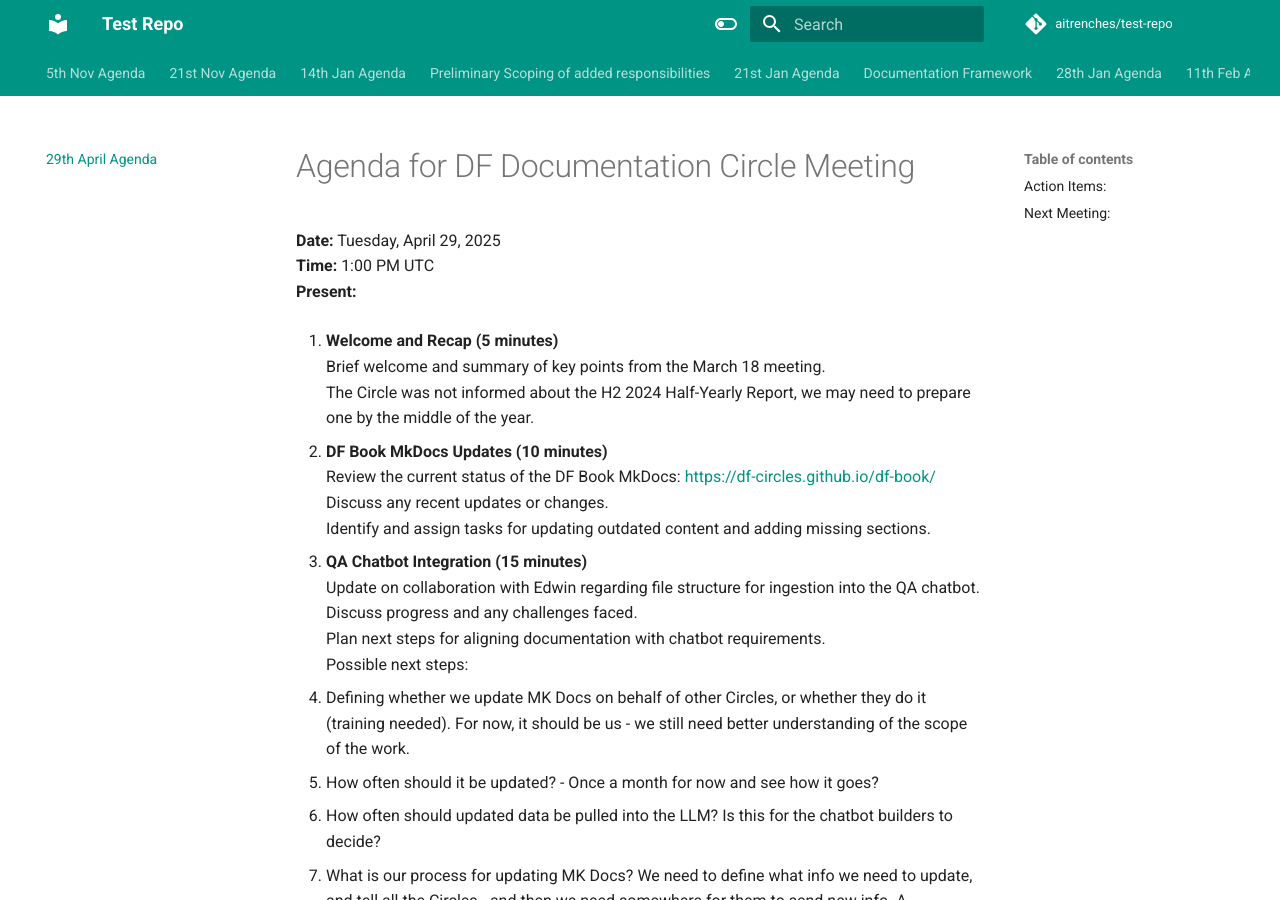
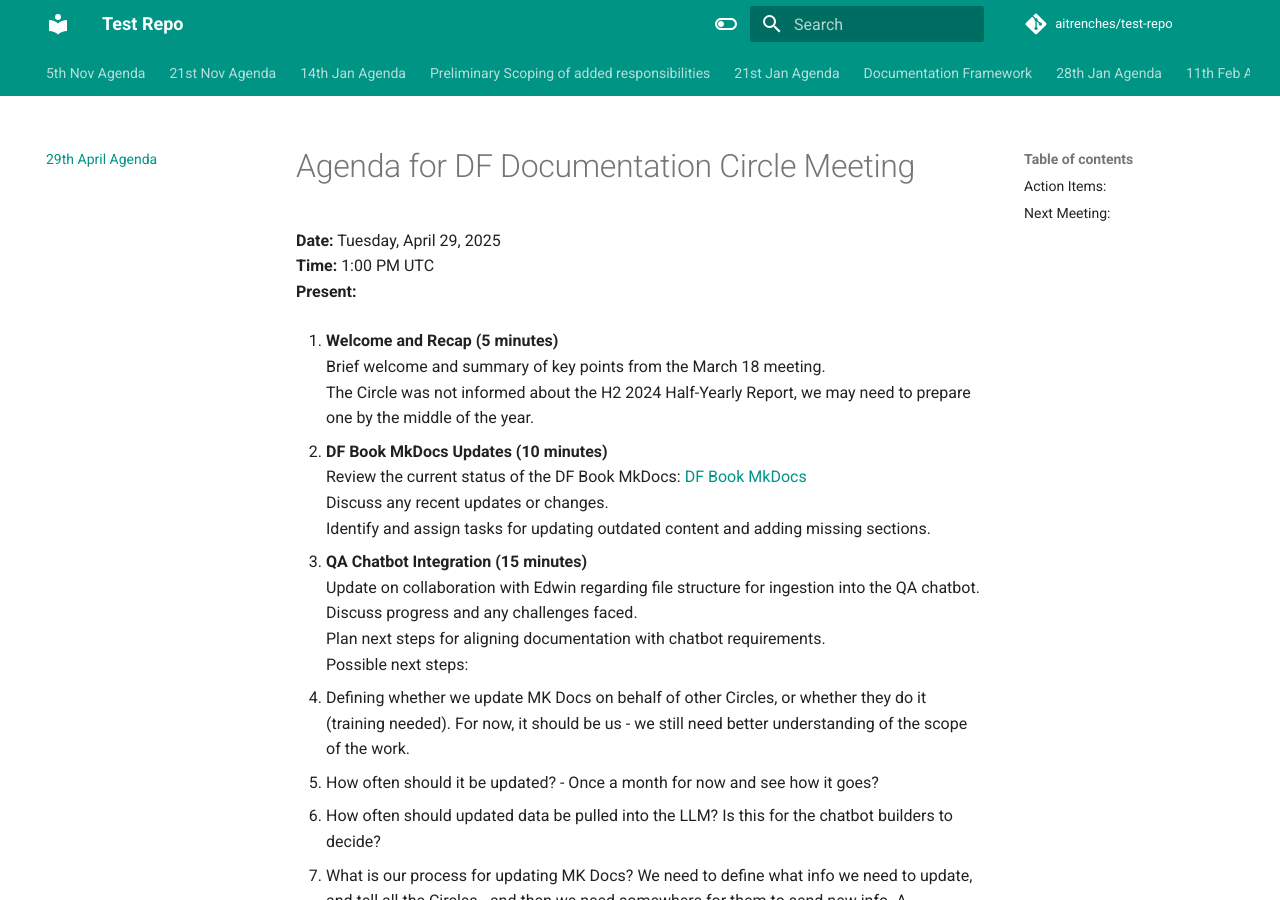
Before and after one commit to aitrenches/test-repo, an MkDocs documentation site: the page built from docs/29th-april-agenda.md, in a window 1280 px wide and 900 px high. Built offline with MkDocs 1.6.1 and Material for MkDocs 9.7.7, drawn with Linux system fonts in a browser that asks for light colours; comment, search, counter and statistics services are not loaded.

Commit message:
Update: 29th April Agenda

```diff
--- a/docs/29th-april-agenda.md
+++ b/docs/29th-april-agenda.md
@@ -9,7 +9,7 @@
    The Circle was not informed about the H2 2024 Half-Yearly Report, we may need to prepare one by the middle of the year.
 
 2. **DF Book MkDocs Updates (10 minutes)**
-   Review the current status of the DF Book MkDocs: [https://df-circles.github.io/df-book/](https://df-circles.github.io/df-book/)
+   Review the current status of the DF Book MkDocs: [DF Book MkDocs](https://df-circles.github.io/df-book/)
    Discuss any recent updates or changes.
    Identify and assign tasks for updating outdated content and adding missing sections.
 
```
